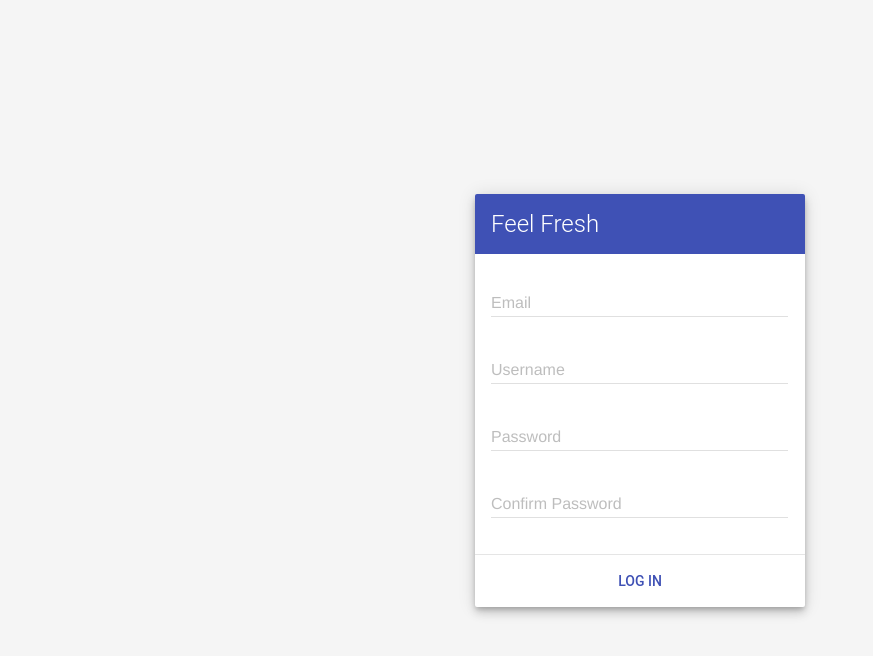
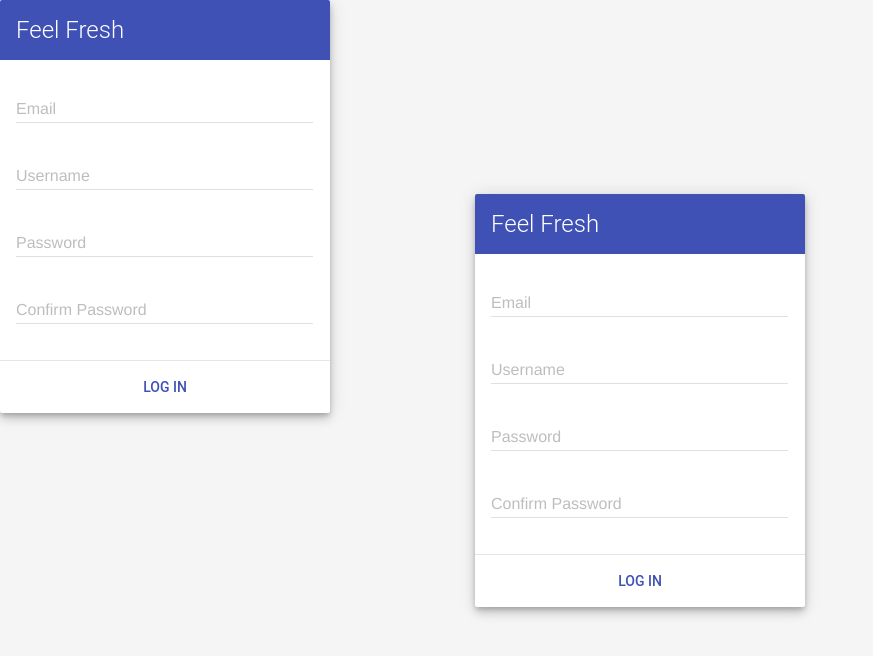
Before and after one commit to xplore2web/juiceweb, an Angular app in the folder juiceweb/: page / in a window 1280 px wide. Shown: the top 656 px of the page, without its empty margins (0-873 px from the left). Built offline with nearby package versions, Linux system fonts and the light colour scheme.

Commit message:
Login form juice

```diff
--- a/juiceweb/package.json
+++ b/juiceweb/package.json
@@ -27,6 +27,7 @@
     "zone.js": "^0.7.2"
   },
   "devDependencies": {
+    "@angular/cli": "^1.0.0",
     "@angular/compiler-cli": "^2.3.1",
     "@types/jasmine": "2.5.38",
     "@types/node": "^6.0.42",
--- /dev/null
+++ b/juiceweb/src/app/_components/login/login.component.html
@@ -0,0 +1,32 @@
+<div class="mdl-layout mdl-js-layout mdl-color--grey-100 bg-image">
+    <main class="mdl-layout__content">
+        <div class="mdl-card mdl-shadow--6dp">
+            <div class="mdl-card__title mdl-color--primary mdl-color-text--white">
+                <h2 class="mdl-card__title-text">Feel Fresh</h2>
+            </div>
+            <div class="mdl-card__supporting-text">
+                <form action="#">
+                    <div class="mdl-textfield mdl-js-textfield mdl-textfield--floating-label">
+                        <input class="mdl-textfield__input" type="email" id="email">
+                        <label class="mdl-textfield__label" for=name>Email</label>
+                    </div>
+                    <div class="mdl-textfield mdl-js-textfield mdl-textfield--floating-label">
+                        <input class="mdl-textfield__input" type="text" id="username" />
+                        <label class="mdl-textfield__label" for="username">Username</label>
+                    </div>
+                    <div class="mdl-textfield mdl-js-textfield mdl-textfield--floating-label">
+                        <input class="mdl-textfield__input" type="password" id="userpass" />
+                        <label class="mdl-textfield__label" for="userpass">Password</label>
+                    </div>
+                    <div class="mdl-textfield mdl-js-textfield mdl-textfield--floating-label">
+                        <input class="mdl-textfield__input" type="password" id="userpass" />
+                        <label class="mdl-textfield__label" for="userpass">Confirm Password</label>
+                    </div>
+                </form>
+            </div>
+            <div class="mdl-layout mdl-card__actions mdl-card--border">
+                <button class="mdl-button mdl-button--colored mdl-js-button mdl-js-ripple-effect">Log in</button>
+            </div>
+        </div>
+    </main>
+</div>
--- /dev/null
+++ b/juiceweb/src/app/_components/login/login.component.ts
@@ -0,0 +1,15 @@
+import { Component, OnInit } from '@angular/core';
+
+@Component({
+  selector: 'app-login',
+  templateUrl: './login.component.html',
+  styleUrls: ['./login.component.css']
+})
+export class LoginComponent implements OnInit {
+
+  constructor() { }
+
+  ngOnInit() {
+  }
+
+}
--- a/juiceweb/src/app/app.component.html
+++ b/juiceweb/src/app/app.component.html
@@ -1,3 +1,3 @@
-
+<app-login></app-login>
 <app-header></app-header>
 <app-signup></app-signup>
--- a/juiceweb/src/app/app.module.ts
+++ b/juiceweb/src/app/app.module.ts
@@ -6,12 +6,14 @@ import { HttpModule } from '@angular/http';
 import { AppComponent } from './app.component';
 import { SignupComponent } from './_components/signup/signup.component';
 import { HeaderComponent } from './_components/header/header.component';
+import { LoginComponent } from './_components/login/login.component';
 
 @NgModule({
   declarations: [
     AppComponent,
     SignupComponent,
-    HeaderComponent
+    HeaderComponent,
+    LoginComponent
   ],
   imports: [
     BrowserModule,
```
Also changed, not shown: juiceweb/src/app/_components/login/login.component.css (added), 1 other file (tests, documents, lock files or other folders).
